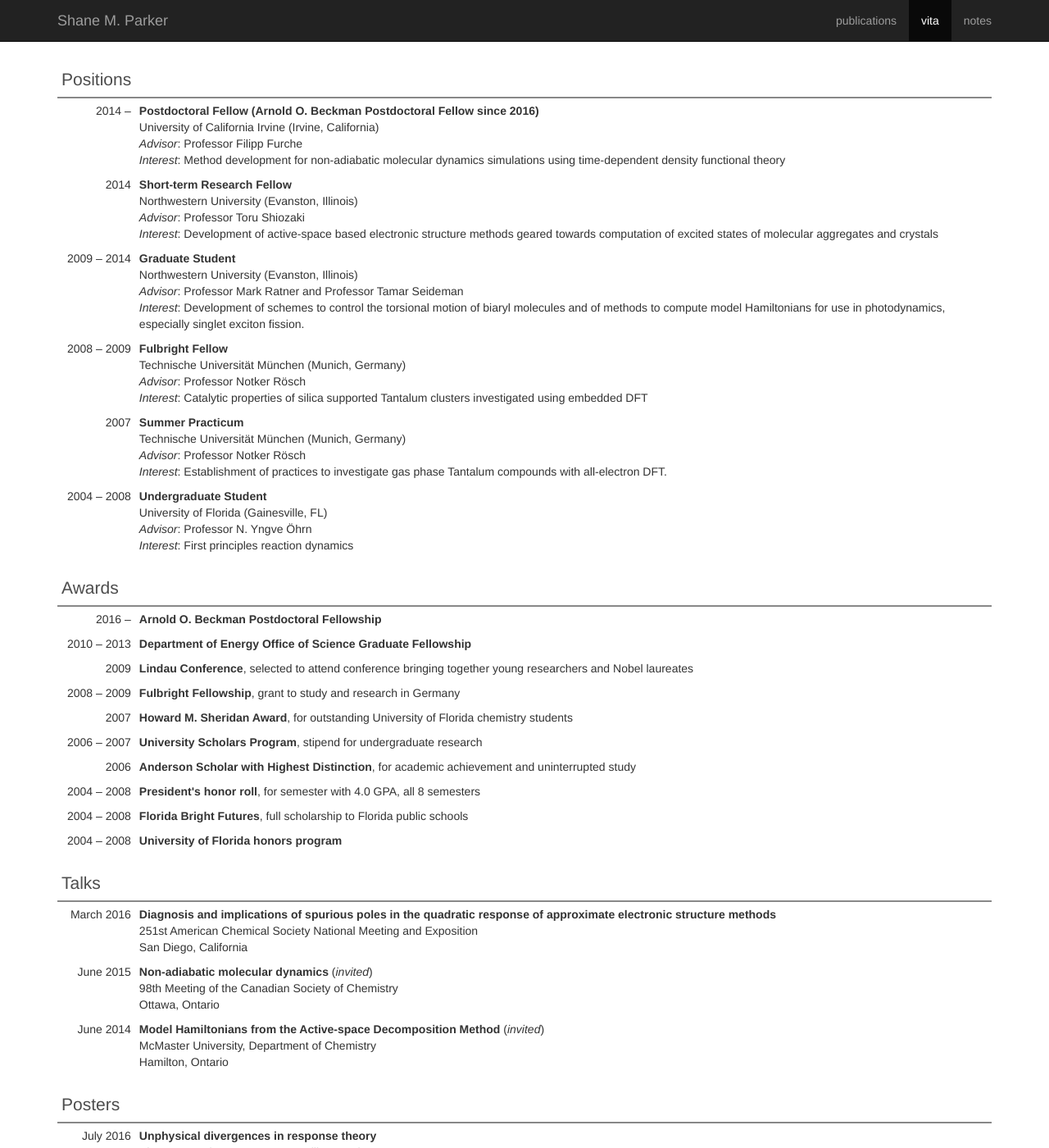
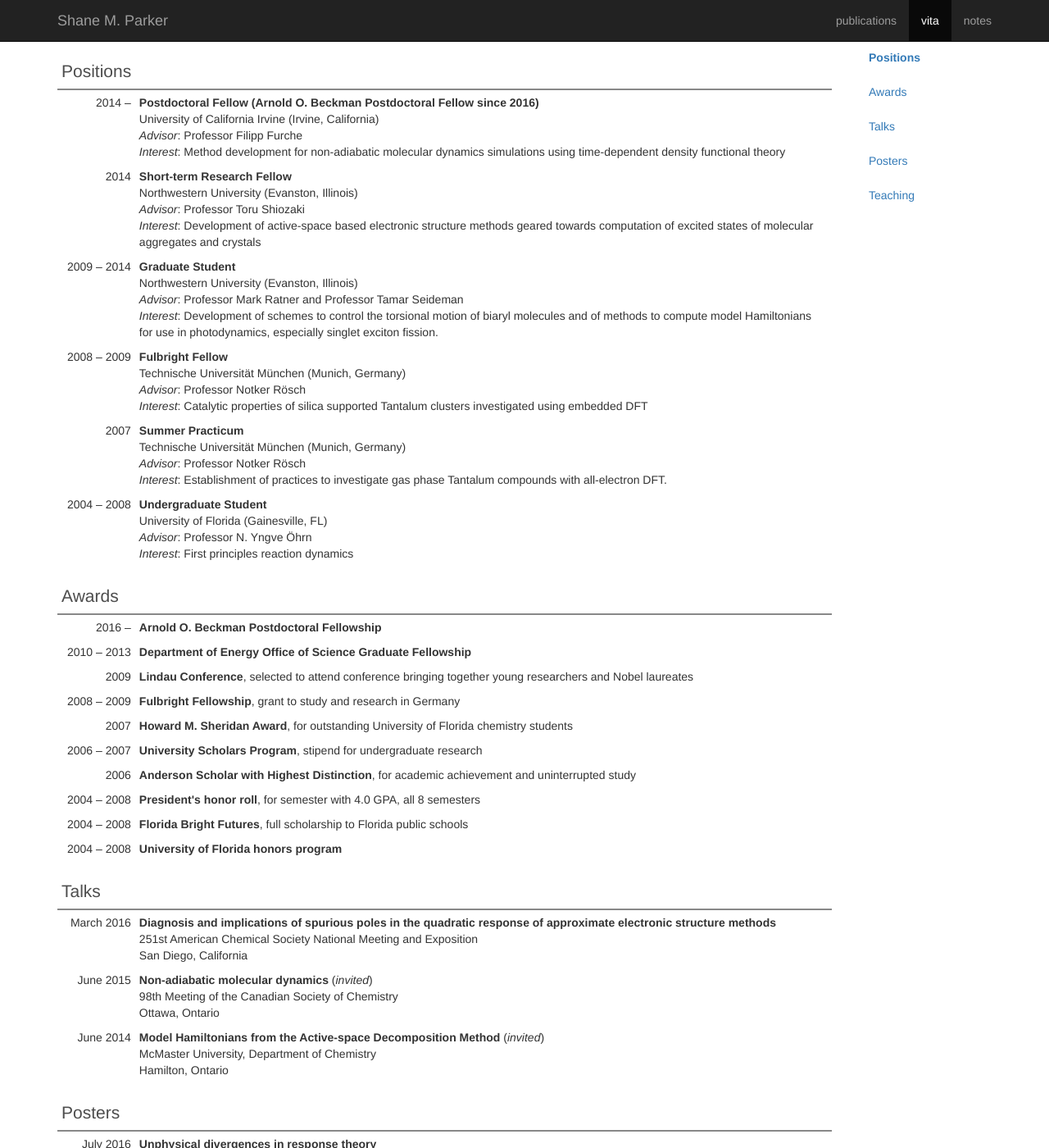
Before and after one commit to smparker/smparker.github.io, a Jekyll site: the page built from vita.html, in a window 1280 px wide and 1400 px high. Shown: the whole window at 82% size. Built offline with Jekyll 4.4.1, drawn with Linux system fonts in a browser that asks for light colours; nearby versions of some CDN libraries.

Commit message:
implements scrollspy functionality on vita page

```diff
--- a/_includes/header.html
+++ b/_includes/header.html
@@ -8,7 +8,7 @@
 </style>
 
 <header class="site-header">
-    <nav class="navbar navbar-inverse navbar-fixed-top">
+    <nav class="navbar navbar-inverse navbar-fixed-top" id="primary-nav">
       <div class="container">
         <div class="navbar-header">
           <button type="button" class="navbar-toggle" data-toggle="collapse" data-target="#main-navbar">
--- a/styles/site.scss
+++ b/styles/site.scss
@@ -5,7 +5,7 @@
 
 // Default layout
 body {
-  padding-top: 60px;
+  padding-top: 50px;
   padding-bottom: 0px;
 }
 
@@ -115,6 +115,14 @@ body {
   }
 }
 
+ul.vita-cats {
+  position: fixed;
+
+  li.active {
+    font-weight: bold;
+  }
+}
+
 .vita-nowrap {
   vertical-align: top;
   text-align: right;
--- a/vita.html
+++ b/vita.html
@@ -5,6 +5,39 @@ categories: cv
 header_order: 2
 permalink: /vita/
 ---
+<script>
+// Add scrollspy and smooth scrolling
+$(function(){
+  var navOffset = $('#primary-nav').height();
+
+  $('body').scrollspy({target: "#scrollbar", offset: navOffset});
+
+  // Add smooth scrolling on all links inside the navbar
+  $(".vita-cats li a").on('click', function(event) {
+    // Make sure this.hash has a value before overriding default behavior
+    if (this.hash !== "") {
+      // Prevent default anchor click behavior
+      event.preventDefault();
+
+      // Store hash
+      var hash = this.hash;
+
+      // Using jQuery's animate() method to add smooth page scroll
+      // The optional number (400) specifies the number of milliseconds it takes to scroll to the specified area
+      $('html, body').animate({
+        scrollTop: $(hash).offset().top - navOffset
+      }, 400, function(){
+
+        // Add hash (#) to URL when done scrolling (default click behavior)
+        window.location.hash = hash;
+      });
+    }  // End if
+  });
+});
+</script>
+
+<div class="row">
+  <div class="col-md-10">
     <table class="vita">
       <tr class="category" id="positions">
         <td colspan="2"><h1>Positions</h1></td>
@@ -31,7 +64,7 @@ permalink: /vita/
       </tr>
     {% endfor %}
 
-  <tr class="category" id="lectures">
+      <tr class="category" id="talks">
         <td colspan="2" valign="bottom"><h1>Talks</h1></td>
       </tr>
     {% for lecture in site.data.lectures %}
@@ -73,3 +106,14 @@ permalink: /vita/
       </tr>
     {% endfor %}
     </table>
+  </div>
+  <nav class="col-md-2" id="scrollbar">
+    <ul class="nav nav-stacked vita-cats">
+      <li class="active"> <a href="#positions">Positions</a> </li>
+      <li><a href="#awards">Awards</a></li>
+      <li><a href="#talks">Talks</a></li>
+      <li><a href="#posters">Posters</a></li>
+      <li><a href="#teaching">Teaching</a></li>
+    </ul>
+  </nav>
+</div>
```
Lines whose indentation alone changed are shown as unchanged.
